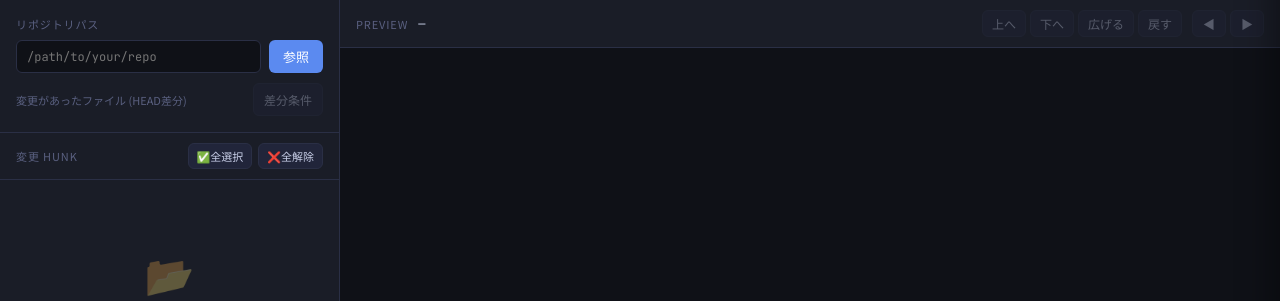
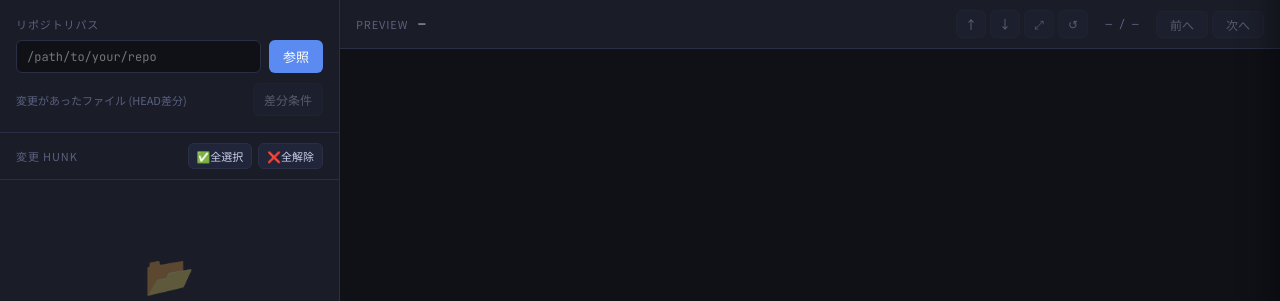
Before and after one commit to senu3/diff2png, a Flask app: page / in a window 1280 px wide. Shown: the part 52-353 px from the top of the page. Run offline with Flask 3, Linux system fonts and the light colour scheme.

Commit message:
範囲調整ボタンのアイコン化

```diff
--- a/templates/index.html
+++ b/templates/index.html
@@ -702,29 +702,42 @@
       display: none;
     }
 
+    .range-btns .btn {
+      width: 30px;
+      height: 28px;
+      padding: 0;
+      font-size: 12px;
+      line-height: 1;
+    }
+
+    .nav-count {
+      font-family: var(--mono);
+      font-size: 11px;
+      color: var(--text-dim);
+      min-width: 48px;
+      text-align: center;
+      flex-shrink: 0;
+    }
+
+    .nav-btns .btn {
+      min-width: 52px;
+      padding: 4px 10px;
+      font-size: 12px;
+    }
+
     .range-disabled-note {
       display: none;
       flex-shrink: 0;
-      font-size: 11px;
       color: var(--text-dim);
       border: 1px solid var(--border);
       border-radius: 6px;
       padding: 4px 8px;
       background: var(--bg);
+      font-size: 11px;
     }
 
     .range-disabled-note.show {
       display: inline-flex;
-    }
-
-    .range-btns .btn {
-      padding: 4px 9px;
-      font-size: 12px;
-    }
-
-    .nav-btns .btn {
-      padding: 4px 10px;
-      font-size: 12px;
     }
 
     .preview-frame-wrap {
@@ -1043,17 +1056,19 @@
       <span class="preview-file" id="previewFile">—</span>
       <div class="range-btns">
         <button class="btn btn-ghost" id="rangeUpBtn" onclick="adjustActiveRange('shift_up')" disabled
-          title="表示範囲を1行上へ移動">上へ</button>
+          title="表示範囲を1行上へ移動">↑</button>
         <button class="btn btn-ghost" id="rangeDownBtn" onclick="adjustActiveRange('shift_down')" disabled
-          title="表示範囲を1行下へ移動">下へ</button>
+          title="表示範囲を1行下へ移動">↓</button>
         <button class="btn btn-ghost" id="rangeExpandBtn" onclick="adjustActiveRange('expand')" disabled
-          title="前後に1行ずつ広げる">広げる</button>
+          title="前後に1行ずつ広げる">⤢</button>
         <button class="btn btn-ghost" id="rangeResetBtn" onclick="adjustActiveRange('reset')" disabled
-          title="解析直後の範囲に戻す">戻す</button>
+          title="解析直後の範囲に戻す">↺</button>
       </div>
+      <span class="range-disabled-note" id="rangeDisabledNote">パッチ表示では範囲調整なし</span>
+      <span class="nav-count" id="previewNavCount">— / —</span>
       <div class="nav-btns">
-        <button class="btn btn-ghost" id="prevBtn" onclick="navigate(-1)" disabled>◀</button>
-        <button class="btn btn-ghost" id="nextBtn" onclick="navigate(1)" disabled>▶</button>
+        <button class="btn btn-ghost" id="prevBtn" onclick="navigate(-1)" disabled>前へ</button>
+        <button class="btn btn-ghost" id="nextBtn" onclick="navigate(1)" disabled>次へ</button>
       </div>
     </div>
 
@@ -1753,6 +1768,9 @@
       const position = indices.indexOf(index);
       document.getElementById('prevBtn').disabled = position <= 0;
       document.getElementById('nextBtn').disabled = position < 0 || position >= indices.length - 1;
+      document.getElementById('previewNavCount').textContent = position >= 0
+        ? `${position + 1} / ${indices.length}`
+        : '— / —';
     }
 
     function isRangeAdjustable(index) {
@@ -1766,6 +1784,7 @@
       const h = state.hunks[index] || {};
       const isPatch = currentDiffMode === 'patch';
       document.querySelector('.range-btns')?.classList.toggle('hidden', isPatch);
+      document.getElementById('rangeDisabledNote')?.classList.toggle('show', isPatch && index >= 0);
       document.getElementById('rangeUpBtn').disabled = !adjustable;
       document.getElementById('rangeDownBtn').disabled = !adjustable;
       document.getElementById('rangeExpandBtn').disabled = !adjustable;
@@ -1897,6 +1916,7 @@
       document.getElementById('previewFile').textContent = '—';
       document.getElementById('prevBtn').disabled = true;
       document.getElementById('nextBtn').disabled = true;
+      document.getElementById('previewNavCount').textContent = '— / —';
       updateRangeButtons(-1);
     }
 
```
